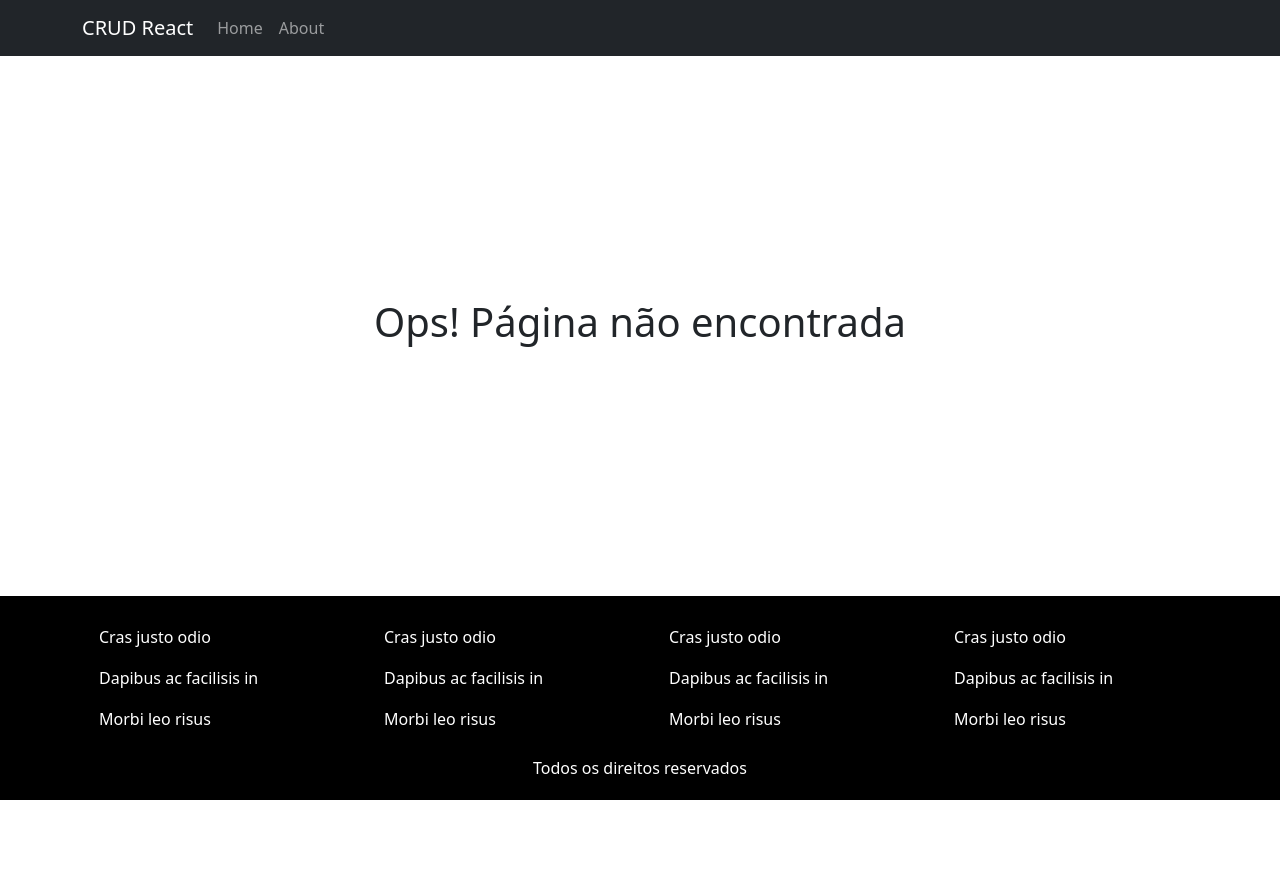
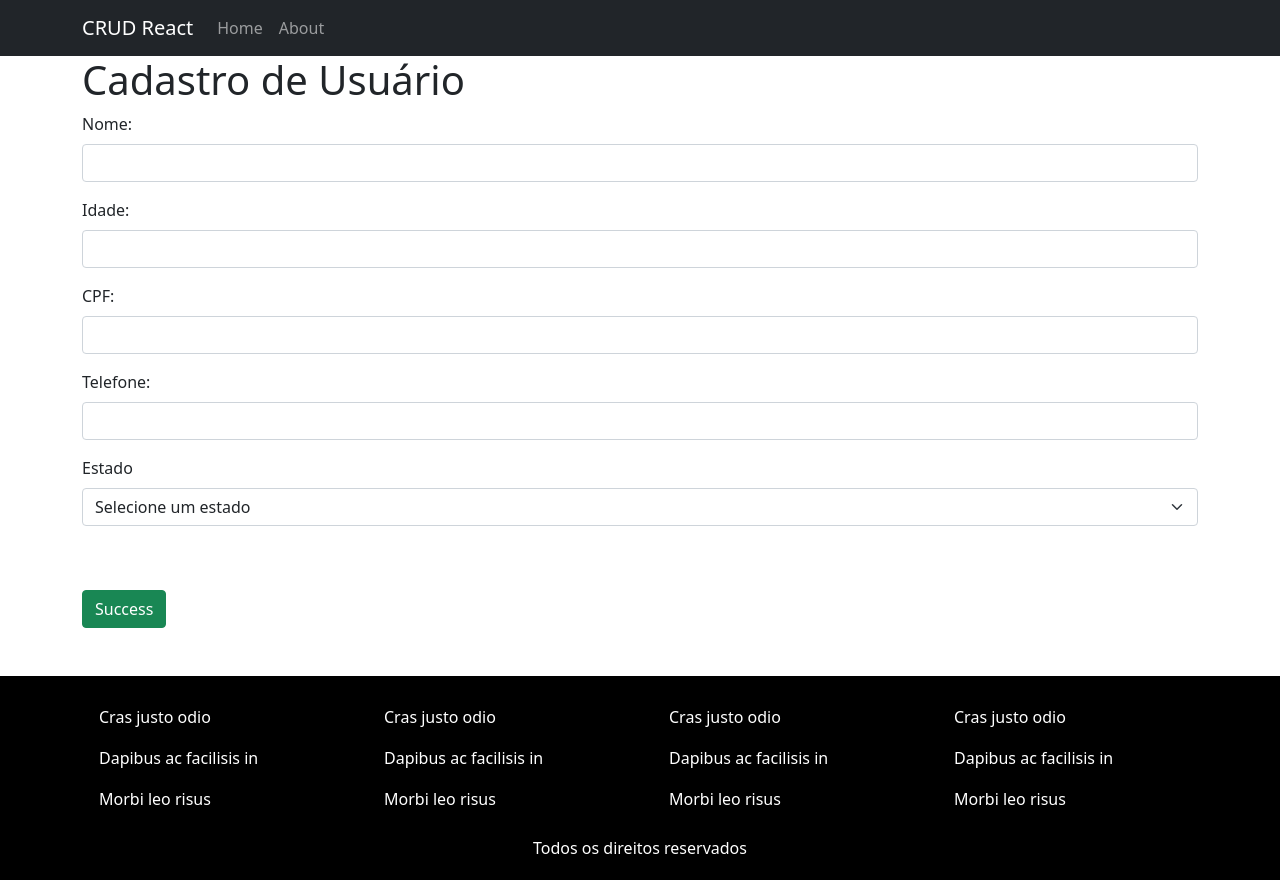
Before and after one commit to JonasDeOliveira/crud-api-react-turma-7, a React (Create React App) app: page /register in a window 1280 px wide. Before the commit the page ends 800 px from the top, so only its background shows below. Built offline with nearby package versions, Linux system fonts and the light colour scheme; data requests are answered from the project's data file.

Commit message:
register customer

```diff
--- a/db.json
+++ b/db.json
@@ -2,7 +2,7 @@
   "todo": [
     {
       "description": "Tarefa 1",
-      "done": true,
+      "done": false,
       "id": 1
     },
     {
@@ -36,9 +36,57 @@
       "id": 7
     },
     {
-      "description": "asdasd",
+      "description": "qualquer",
       "done": false,
       "id": 8
     }
+  ],
+  "customer": [
+    {
+      "name": "André",
+      "age": "28",
+      "document": "123456789",
+      "tel": "19245-545",
+      "state": 1,
+      "id": 1
+    },
+    {
+      "name": "Will",
+      "age": "38",
+      "document": "123456789",
+      "tel": "987654321",
+      "state": 2,
+      "id": 2
+    },
+    {
+      "name": "Augusto",
+      "age": "30",
+      "document": "123456789",
+      "tel": "987654321",
+      "state": "3",
+      "id": 3
+    },
+    {
+      "name": "Ivo",
+      "age": "39",
+      "document": "123456789",
+      "tel": "987654321",
+      "state": "2",
+      "id": 4
+    }
+  ],
+  "states": [
+    {
+      "id": 1,
+      "name": "SP"
+    },
+    {
+      "id": 2,
+      "name": "RJ"
+    },
+    {
+      "id": 3,
+      "name": "MG"
+    }
   ]
 }
--- a/src/components/Todo/Form/TodoForm.js
+++ b/src/components/Todo/Form/TodoForm.js
@@ -5,19 +5,20 @@ import { taskModel } from '../../../models'
 
 function TodoForm(props) {
 
-    const [task, setTask] = useState(taskModel)
+    // const [task, setTask] = useState(taskModel)
+    const [description, setDescription] = useState('')
 
     const submitEnter = (event) => {
         if (event.key == 'Enter') {
             submit()
         } else if (event.key == 'Escape') {
-            setTask(taskModel)
+            // setTask(taskModel)
         }
     }
 
     const submit = () => {
-        props.register(task)
-        setTask(taskModel)
+        props.register(description)
+        // setTask(taskModel)
     }
 
     return(
@@ -30,13 +31,18 @@ function TodoForm(props) {
                                 <Form.Label>Tarefa</Form.Label>
                                 <Form.Control type="text"
                                     placeholder="Digite a tarefa"
+                                    onChange={event => {setDescription(event.target.value)}}
+                                    value={description}
+                                    onKeyUp={submitEnter}/>
+                                {/* <Form.Control type="text"
+                                    placeholder="Digite a tarefa"
                                     onChange={event => {
                                         setTask({
                                             ...task,
                                             description: event.target.value})
                                     }}
                                     value={task.description}
-                                    onKeyUp={submitEnter}/>
+                                    onKeyUp={submitEnter}/> */}
                             </Form.Group>
                         </Col>
                         <Col>
--- a/src/components/Todo/Todo.js
+++ b/src/components/Todo/Todo.js
@@ -20,8 +20,8 @@ function Todo(props) {
         })
     }
 
-    const registerTask = (task) => {
-        axios.post(`${URL}`, task)
+    const registerTask = (descriptionForm) => {
+        axios.post(`${URL}`, { description: descriptionForm, status: false })
         .then((response) => {
             getTasks()
         })
--- a/src/models/customer.model.js
+++ b/src/models/customer.model.js
@@ -1,4 +1,7 @@
 export default {
-    nome: "",
-    nascimento: ""
+    name: "",
+    age: "",
+    document: "",
+    tel: "",
+    state: null
 }
--- /dev/null
+++ b/src/pages/RegisterCustomer/index.js
@@ -0,0 +1,159 @@
+import React, { useState, useEffect } from 'react'
+import axios from 'axios'
+import Header from '../../components/template/Header'
+import { Container, Row, Col, Form, Button } from 'react-bootstrap'
+import { customerModel } from '../../models'
+
+function RegisterCustomer(props) {
+
+    const [states, setStates] = useState([])
+    const [customer, setCustomer] = useState(customerModel)
+    // const [name, setName] = useState('')
+    // const [age, setAge] = useState('')
+    // const [document, setDocument] = useState('')
+    // const [tel, setTel] = useState('')
+    // const [state, setState] = useState('')
+    const [successRegister, SetSuccessRegister] = useState(false)
+
+    const getStates = () => {
+        axios.get('http://localhost:8080/states')
+            .then((response) => {
+                setStates(response.data)
+            })
+    }
+
+    const register = () => {
+        axios.post('http://localhost:8080/customer', customer)
+            .then((response) => {
+                SetSuccessRegister(true)
+            })
+    }
+
+    // const register = () => {
+
+    //     let customer = {
+    //         name: name,
+    //         age: age,
+    //         document: document,
+    //         tel: tel,
+    //         state: state,
+    //     }
+    //
+    //     axios.post('http://localhost:8080/customer', customer)
+    //         .then((response) => {
+    //             SetSuccessRegister(true)
+    //         })
+    // }
+
+    useEffect(() => {
+        getStates()
+    }, [])
+
+    return (
+        <>
+            <Header />
+            <Container>
+                <Row>
+                    <Col><h1>Cadastro de Usuário</h1></Col>
+                </Row>
+                <Row>
+                    <Col>
+                        <Form>
+                            <Form.Group className="mb-3" controlId="name">
+                                <Form.Label>Nome:</Form.Label>
+                                <Form.Control type="text"
+                                    value={customer.name}
+                                    onChange={(event) => { setCustomer({...customer, name: event.target.value}) }} />
+                            </Form.Group>
+                            <Form.Group className="mb-3" controlId="age">
+                                <Form.Label>Idade:</Form.Label>
+                                <Form.Control type="text"
+                                    value={customer.age}
+                                    onChange={(event) => { setCustomer({...customer, age: event.target.value}) }} />
+                            </Form.Group>
+                            <Form.Group className="mb-3" controlId="document">
+                                <Form.Label>CPF:</Form.Label>
+                                <Form.Control type="text"
+                                    value={customer.document}
+                                    onChange={(event) => { setCustomer({...customer, document: event.target.value}) }} />
+                            </Form.Group>
+                            <Form.Group className="mb-3" controlId="tel">
+                                <Form.Label>Telefone:</Form.Label>
+                                <Form.Control type="text"
+                                    value={customer.tel}
+                                    onChange={(event) => { setCustomer({...customer, tel: event.target.value}) }} />
+                            </Form.Group>
+                            <Form.Group className="mb-3">
+                                <Form.Label>Estado</Form.Label>
+                                <Form.Select
+                                    onChange={(event) => { setCustomer({...customer, state: event.target.value}) }}>
+                                    <option>Selecione um estado</option>
+                                    {
+                                        states.map((item) => {
+                                            return (
+                                                <option key={item.id} value={item.id}>{item.name}</option>
+                                            )
+                                        })
+                                    }
+                                </Form.Select>
+                            </Form.Group>
+                            {successRegister ? <h3>Usuário cadastrado com sucesso</h3> : ''}
+                            <Button variant="success" className="my-5" onClick={register}>Success</Button>
+                        </Form>
+
+
+
+
+
+
+                        {/* <Form>
+                            <Form.Group className="mb-3" controlId="name">
+                                <Form.Label>Nome:</Form.Label>
+                                <Form.Control type="text"
+                                    value={name}
+                                    onChange={(event)=>{setName(event.target.value)}} />
+                            </Form.Group>
+                            <Form.Group className="mb-3" controlId="age">
+                                <Form.Label>Idade:</Form.Label>
+                                <Form.Control type="text"
+                                    value={age}
+                                    onChange={(event)=>{setAge(event.target.value)}}/>
+                            </Form.Group>
+                            <Form.Group className="mb-3" controlId="document">
+                                <Form.Label>CPF:</Form.Label>
+                                <Form.Control type="text"
+                                    value={document}
+                                   onChange={(event)=>{setDocument(event.target.value)}}/>
+                            </Form.Group>
+                            <Form.Group className="mb-3" controlId="tel">
+                                <Form.Label>Telefone:</Form.Label>
+                                <Form.Control type="text"
+                                    value={tel}
+                                    onChange={(event)=>{setTel(event.target.value)}}/>
+                            </Form.Group>
+                            <Form.Group className="mb-3">
+                                <Form.Label>Estado</Form.Label>
+                                <Form.Select
+                                     onChange={(event)=>{setState(event.target.value)}}>
+                                         <option>Selecione um estado</option>
+                                    {
+                                        states.map((item)=>{
+                                            return (
+                                                <option key={item.id} value={item.id}>{item.name}</option>
+                                            )
+                                        })
+                                    }
+                                </Form.Select>
+                            </Form.Group>
+                            {successRegister ? <h3>Usuário cadastrado com sucesso</h3> : ''}
+                            <Button variant="success" className="my-5" onClick={register}>Success</Button>
+                        </Form> */}
+                    </Col>
+                </Row>
+            </Container>
+
+        </>
+    )
+}
+
+export default RegisterCustomer
--- a/src/routes.js
+++ b/src/routes.js
@@ -3,6 +3,7 @@ import { Switch, Route} from "react-router-dom"
 
 import Home from './pages/Home'
 import About from './pages/About'
+import RegisterCustomer from './pages/RegisterCustomer'
 import NotFound from './pages/NotFound'
 
 export const Routes = () => {
@@ -11,6 +12,7 @@ export const Routes = () => {
             <Route path="/" component={Home} exact />
             <Route path="/home" component={Home} />
             <Route path="/about" component={About} />
+            <Route path="/register" component={RegisterCustomer} />
             <Route component={NotFound} />
         </Switch>
     )
```
